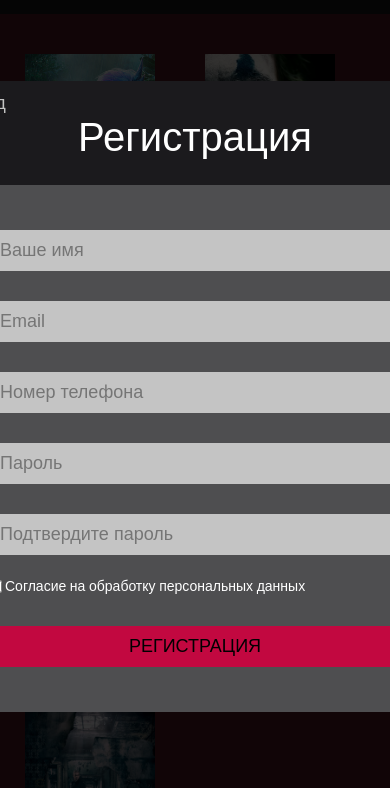
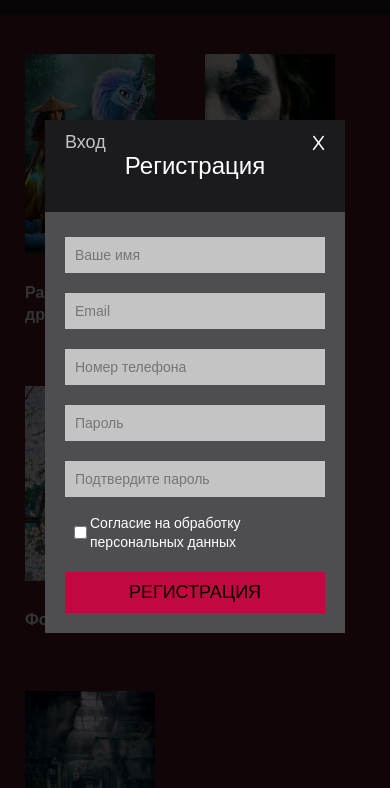
Before and after one commit to Rinacoder/films, a plain HTML site: page index.html in a window 390 px wide. Both pictures are taken after a click on the button "регистрация". Shown: the part 56-844 px from the top of the page. Drawn offline with nearby package versions, Linux system fonts and the light colour scheme.

Commit message:
все адаптивно(вроде)

```diff
--- a/css/main.css
+++ b/css/main.css
@@ -395,6 +395,24 @@ h2{
 }
 @media screen and (max-width: 600px)
 {
+.popup__content{
+
+	max-width: 380px;
+
+}
+.entranceBatton, .registrationBatton {
+    width: 320px;
+    font-size: 18px;
+
+}
+
+
+.email, .password, .name, .password_cop, .tel{
+	width: 290px;
+	font-size: 18px;
+
+}
+
 	.poster {
 	    width: 140px;
 	}
@@ -442,6 +460,30 @@ h2{
 }
 @media screen and (max-width: 450px)
 {
+	.popup__content {
+    max-width: 300px;
+    margin-top: -40px;
+}
+.popup__title {
+    font-size: 24px;
+    padding: 30px 0;
+}
+.popup__basic {
+    margin: 15px;
+}
+.entranceBatton, .registrationBatton {
+    margin: 5px;
+
+}
+.popup__registration, .popup__entrance {
+
+    font-size: 18px;
+}
+.email, .password, .name, .password_cop, .tel {
+    font-size: 14px;
+
+    margin: 10px 5px;
+}
 	.poster {
 	    width: 160px;
 	}
```
